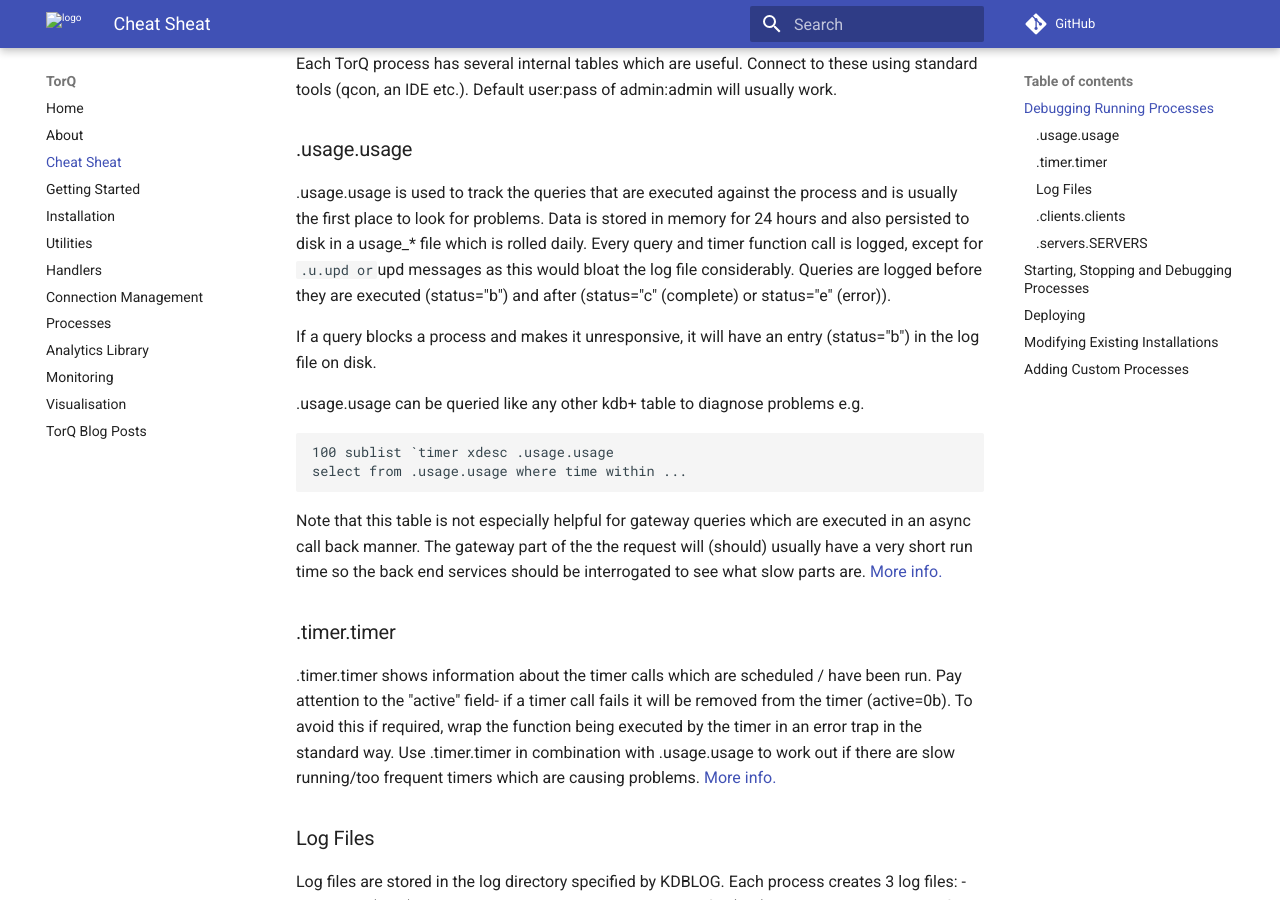
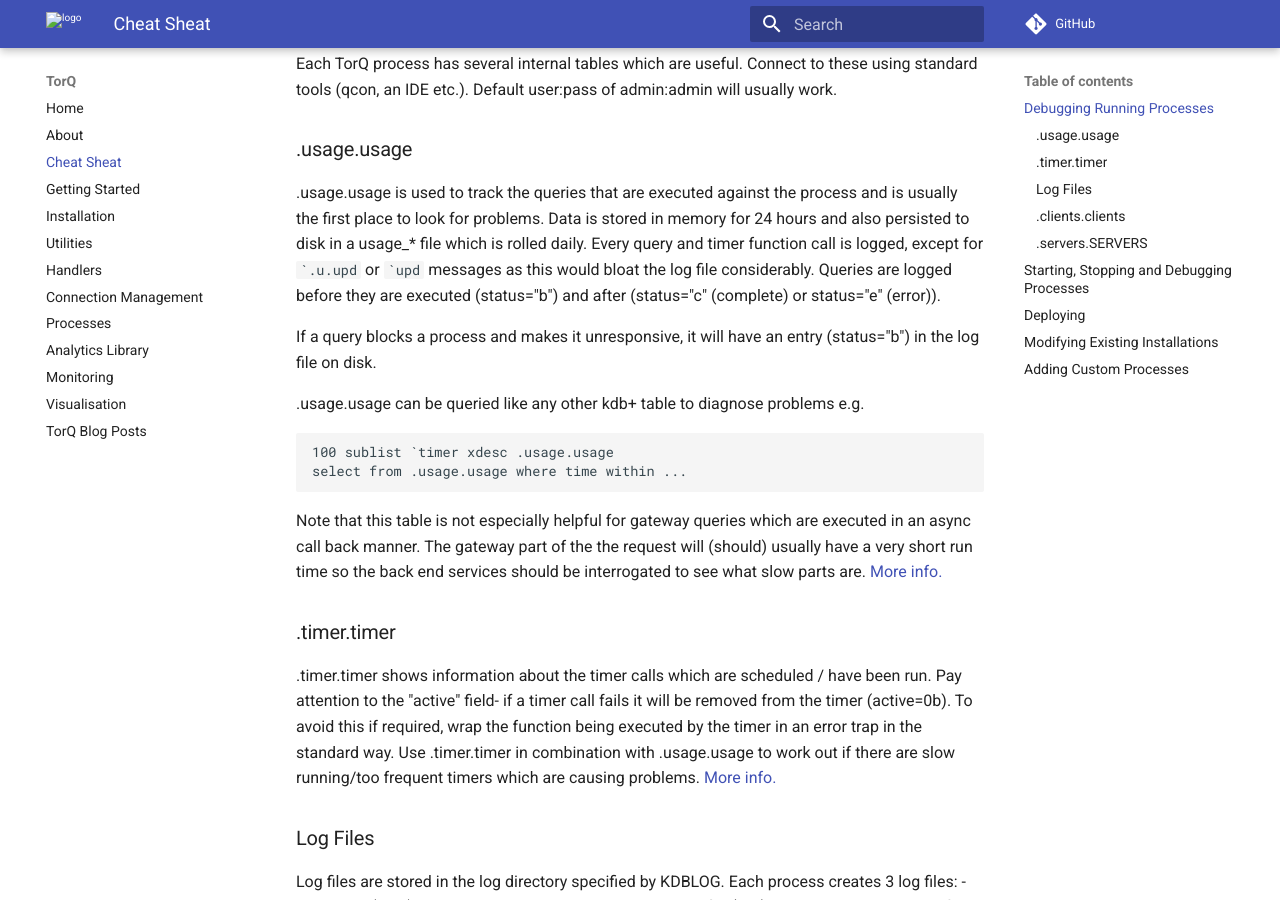
Before and after one commit to DataIntellectTech/TorQ, an MkDocs documentation site: the page built from docs/cheatsheet.md, in a window 1280 px wide and 900 px high, scrolled down 322 px. Built offline with MkDocs 1.6.1 and Material for MkDocs 9.7.7, drawn with Linux system fonts in a browser that asks for light colours; comment, search, counter and statistics services are not loaded; old or Windows-style settings are respelled for this version of MkDocs.

```diff
--- a/docs/cheatsheet.md
+++ b/docs/cheatsheet.md
@@ -6,7 +6,7 @@ The purpose of this cheatsheet is to provide a very condensed guide to the bits
 Each TorQ process has several internal tables which are useful. Connect to these using standard tools (qcon, an IDE etc.). Default user:pass of admin:admin will usually work.
 
 ### .usage.usage
-.usage.usage is used to track the queries that are executed against the process and is usually the first place to look for problems. Data is stored in memory for 24 hours and also persisted to disk in a usage_* file which is rolled daily. Every query and timer function call is logged, except for `.u.upd or `upd messages as this would bloat the log file considerably. Queries are logged before they are executed (status="b") and after (status="c" (complete) or status="e" (error)).
+.usage.usage is used to track the queries that are executed against the process and is usually the first place to look for problems. Data is stored in memory for 24 hours and also persisted to disk in a usage_* file which is rolled daily. Every query and timer function call is logged, except for `` `.u.upd`` or `` `upd`` messages as this would bloat the log file considerably. Queries are logged before they are executed (status="b") and after (status="c" (complete) or status="e" (error)).
 
 If a query blocks a process and makes it unresponsive, it will have an entry (status="b") in the log file on disk.
 
```
